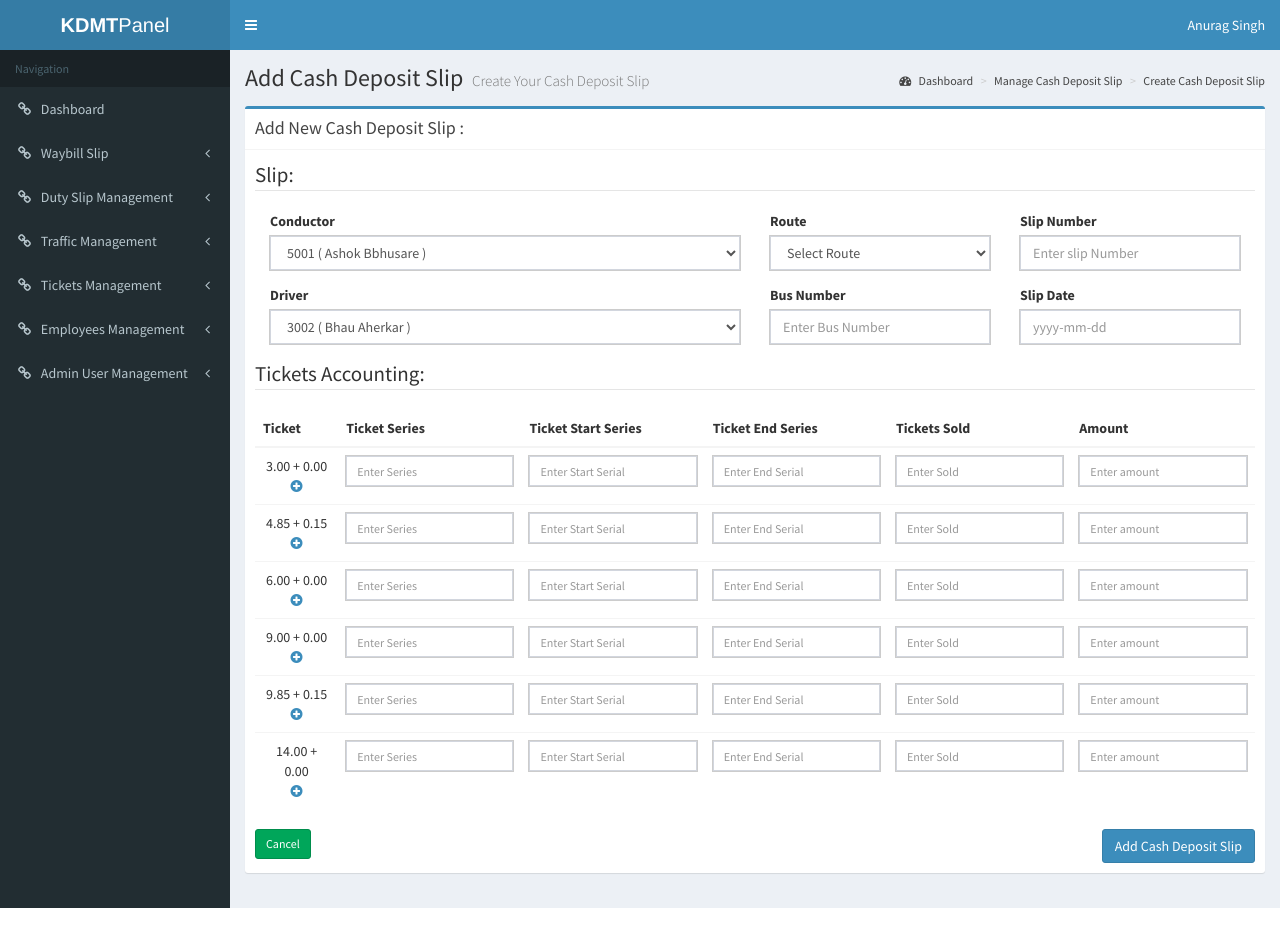
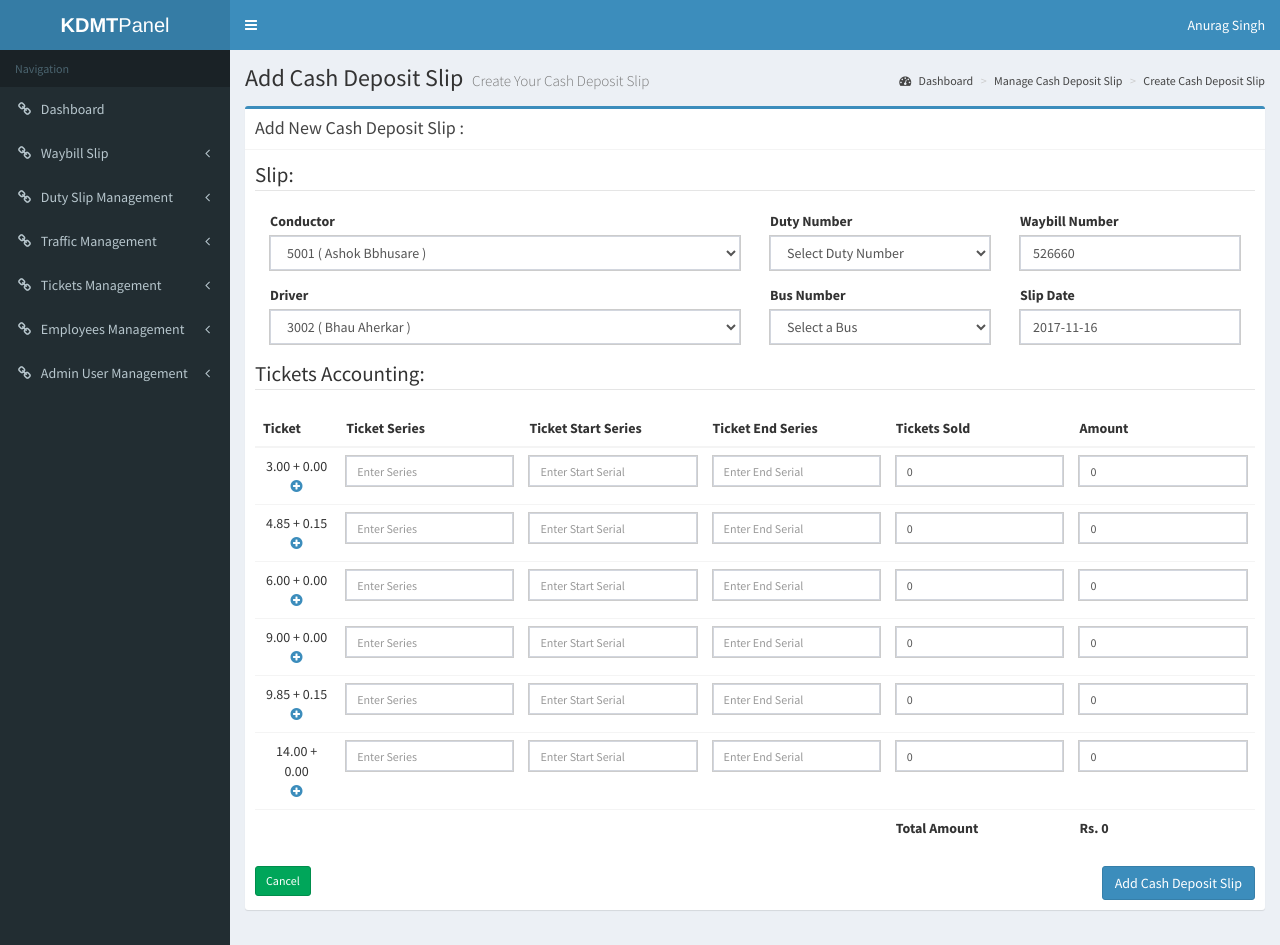
Before and after one commit to rag06/Bus-Transport-Duty-and-Ticket-Sheet, a CodeIgniter app: page /KDMT/admin/cashDepositSlip/cashDepositSlip/addCashDepositSlip in a window 1280 px wide. Before the commit the page ends 908 px from the top, so only its background shows below. Run offline with CodeIgniter, Linux system fonts and the light colour scheme; a user stored in the database is signed in; data comes from the database, SQL or seed files in the repository; both versions use the stored data as it was after the commit; data that the repository does not hold is empty; some web fonts are replaced.

Commit message:
waybill add page and other add ons

```diff
--- a/application/controllers/admin/cashDepositSlip/CashDepositSlip.php
+++ b/application/controllers/admin/cashDepositSlip/CashDepositSlip.php
@@ -28,12 +28,12 @@ class CashDepositSlip extends CI_Controller {
 			redirect('admin/login/login/index');
 		}
 		$data['result'] = $this->cashdepositslip_model->listCashDepositSlip();
-		$data['routes'] = array();
+		$data['duty'] = array();
 		$data['employees'] = array();
 		foreach ($data['result']['result'] as $row){
-			$routeRow= $this->bus_model->getBusRoute($row->cashDeposit_slip_RouteId);
+			$routeRow= $this->bus_model->getBusDuty($row->cashDeposit_slip_DutyId);
 			$empRow= $this->emp_model->getEmployee($row->cashDeposit_slip_ConductorEmpId);
-			$data['routes'][$routeRow[0]['Bus_Routes_Id']] = $routeRow;
+			$data['duty'][$routeRow[0]['bus_duty_Id']] = $routeRow;
 			$data['employees'][$empRow[0]['Employee_Id']] = $empRow;
 
 		}
@@ -47,8 +47,10 @@ class CashDepositSlip extends CI_Controller {
 			redirect('admin/login/index');
 		}
 		$data['employees'] = $this->emp_model->listEmployees();
-		$data['routes'] = $this->bus_model->listBusRoutes();
+		$data['duty'] = $this->bus_model->listBusDuty();
+		$data['busList'] = $this->bus_model->listBus();
 		$data['tickets'] = $this->tickets_model->listTickets();
+		$data['waybillno'] = $this->cashdepositslip_model->getCashDepositSlipNextNumber();
 
 		$this->load->view('admin/cashDepositSlip/addCashDepositSlip',$data);
 
@@ -61,7 +63,7 @@ class CashDepositSlip extends CI_Controller {
 				$data['header']= array(
 					'cashDeposit_slip_Number' => $this->input->post('slipNo'),
 					'cashDeposit_slip_ConductorEmpId' => $this->input->post('conductorEmpId'),
-					'cashDeposit_slip_RouteId' => $this->input->post('routeId'),
+					'cashDeposit_slip_DutyId' => $this->input->post('routeId'),
 					'cashDeposit_slip_BusNumber' => $this->input->post('busNumber'),
 					'cashDeposit_slip_DriverEmpId' => $this->input->post('driverEmpId'),
 					'cashDeposit_slip_Date' => $this->input->post('slipDate'),
@@ -115,9 +117,9 @@ class CashDepositSlip extends CI_Controller {
 		}
 		$data['result'] = $this->cashdepositslip_model->getCashDepositSlip($id);
 		$data['details'] = $this->cashdepositslip_model->getCashDepositSlipDetails($id);
-		$data['route'] = $this->bus_model->getBusRoute($data['result'][0]['cashDeposit_slip_RouteId']);
+		$data['currentduty'] = $this->bus_model->getBusDuty($data['result'][0]['cashDeposit_slip_DutyId']);
 		$data['employees'] = $this->emp_model->listEmployees();
-		$data['routes'] = $this->bus_model->listBusRoutes();
+		$data['duty'] = $this->bus_model->listBusDuty();
 
 		$tempTickets=$this->tickets_model->listTickets();
 		$tempArray=array();
@@ -137,7 +139,7 @@ class CashDepositSlip extends CI_Controller {
 					'cashDeposit_slip_Id' => $this->input->post('slipId'),
 					'cashDeposit_slip_Number' => $this->input->post('slipNo'),
 					'cashDeposit_slip_ConductorEmpId' => $this->input->post('conductorEmpId'),
-					'cashDeposit_slip_RouteId' => $this->input->post('routeId'),
+					'cashDeposit_slip_DutyId' => $this->input->post('routeId'),
 					'cashDeposit_slip_BusNumber' => $this->input->post('busNumber'),
 					'cashDeposit_slip_DriverEmpId' => $this->input->post('driverEmpId'),
 					'cashDeposit_slip_Date' => $this->input->post('slipDate'),
--- a/application/models/Bus_Model.php
+++ b/application/models/Bus_Model.php
@@ -94,7 +94,7 @@ Class Bus_Model extends CI_Model {
 	}
 
 	public function getBusDuty($id)
-	{			$query=$this->db->query("SELECT * FROM bus_duty  WHERE bus_duty_Id = $id");
+	{			$query=$this->db->query("SELECT * FROM bus_duty d ,bus_routes b WHERE b.Bus_Routes_Id = d.bus_duty_RouteId AND d.bus_duty_Id = $id");
 				return $query->result_array();
 	}
 
@@ -177,5 +177,21 @@ Class Bus_Model extends CI_Model {
 
 
 	}
+
+
+	/******************* Bus List ************************/
+
+	public function listBus() {
+
+		$this->db->select('*');
+		$this->db->from('bus_list');
+		$this->db->order_by('bus_number','asc');
+		$query = $this->db->get();
+		$data=array();
+		$data['result']=$query->result();
+		$data['records']=$query->num_rows();
+		return $data;
+
+	}
 }
 ?>
--- a/application/models/CashDepositSlip_Model.php
+++ b/application/models/CashDepositSlip_Model.php
@@ -17,6 +17,13 @@ Class CashDepositSlip_Model extends CI_Model {
 		 else {
 		return false;
 		}
+	}
+
+	public function getCashDepositSlipNextNumber() {
+
+		$query=$this->db->query("SELECT MAX(`cashDeposit_slip_Number` ) +1 AS WaybillNum FROM cashdeposit_slip");
+				return $query->result_array();
+
 	}
 
 	public function getCashDepositSlip($id) {
--- a/application/views/admin/cashDepositSlip/addCashDepositSlip.php
+++ b/application/views/admin/cashDepositSlip/addCashDepositSlip.php
@@ -26,7 +26,7 @@
 						  <h3 class="box-title">Add New  Cash Deposit Slip :</h3>
 						</div><!-- /.box-header -->
 						  <div class="box-body">
-							<form method="post" action="<?php echo base_url() ;?>admin/cashDepositSlip/cashDepositSlip/insertCashDepositSlip">
+							<form method="post" name="addWaybill" action="<?php echo base_url() ;?>admin/cashDepositSlip/cashDepositSlip/insertCashDepositSlip">
 								 <?php
 								echo "<div class='error_msg'>";
 								if (isset($error_message)) {
@@ -50,19 +50,19 @@
 										  </select>
 										</div>
 										<div class="form-group  col-md-3">
-										  <label for="routeId">Route</label>
+										  <label for="routeId">Duty Number</label>
 										  <select class="form-control" id="routeId" name="routeId" required>
-											<option value="">Select Route</option>
+											<option value="">Select Duty Number</option>
 										  <?php
-												foreach($routes['result'] as $route){
-													 echo '<option value="'.$route->Bus_Routes_Id.'" >'.$route->Bus_Routes_Number.' ( '.$route->Bus_Routes_Source.' - '.$route->Bus_Routes_Destination.' )</option>';
+												foreach($duty['result'] as $dutyrow){
+													 echo '<option value="'.$dutyrow->bus_duty_Id.'" >'.$dutyrow->Bus_Routes_Number.'|'.$dutyrow->bus_duty_Number.' ('.$dutyrow->Bus_Routes_Name.')</option>';
 												}
 											?>
 											</select>
 										</div>
 										<div class="form-group col-md-3">
-										  <label for="slipNo">Slip Number</label>
-										  <input type="text" class="form-control" id="slipNo" name="slipNo" placeholder="Enter slip Number">
+										  <label for="slipNo">Waybill Number</label>
+										  <input type="text" class="form-control" id="slipNo" name="slipNo" placeholder="Enter Waybill Number" value="<?php echo $waybillno[0]['WaybillNum'];?>">
 										</div>
 									</div>
 									<div class="">
@@ -80,12 +80,19 @@
 										</div>
 										<div class="form-group col-md-3">
 										  <label for="busNumber">Bus Number</label>
-										  <input type="text" class="form-control" id="busNumber" name="busNumber" placeholder="Enter Bus Number">
+										  <select class="form-control" id="busNumber" name="busNumber" placeholder="Enter Bus Number">
+												<option value="">Select a Bus </option>
+											  <?php
+												foreach($busList['result'] as $busrow){
+													 echo '<option value="'.$busrow->bus_number.'" >'.$busrow->bus_number.'</option>';
+												}
+											?>
+										  </select>
 										</div>
 
 										<div class="form-group col-md-3">
 										  <label for="slipDate">Slip Date</label>
-										  <input type="text" class="form-control" id="slipDate" name="slipDate" placeholder="yyyy-mm-dd">
+										  <input type="text" class="form-control" id="slipDate" name="slipDate" placeholder="yyyy-mm-dd" value="<?php echo date("Y-m-d");?>">
 										</div>
 									</div>
 								</fieldset>
@@ -109,20 +116,29 @@
 														<tr>
 															<td style="text-align:center">
 																<input type="hidden"  name="ticketId[]" value="<?php echo $ticketRow->tickets_Id ;?>">
+																<input type="hidden" class="ticketRate" name="ticketvalue[]" value="<?php echo ($ticketRow->tickets_Price+$ticketRow->tickets_ExtraPrice) ;?>">
 																<span><?php echo $ticketRow->tickets_Price ;?></span> + <span><?php echo $ticketRow->tickets_ExtraPrice ;?></span><br/>
 																<a href="javascript:void(0);" class="cloneTicketRow"><i class="fa fa-plus-circle" aria-hidden="true"></i></a>
+																<a href="javascript:void(0);" class="removeCloneTicketRow" style="display:none"><i class="fa fa-minus-circle btn btn-sm btn-danger" aria-hidden="true"></i></a>
 															</td>
 															<td> <input type="text" class="form-control input-sm" name="ticketSeries[]" placeholder="Enter Series"></td>
-															<td> <input type="text" class="form-control input-sm"  name="ticketStartSerial[]" placeholder="Enter Start Serial"></td>
-															<td> <input type="text" class="form-control input-sm" name="ticketEndSerial[]" placeholder="Enter End Serial"></td>
-															<td> <input type="text" class="form-control input-sm"  name="ticketsSold[]" placeholder="Enter Sold"></td>
-															<td> <input type="text" class="form-control input-sm" name="amount[]" placeholder="Enter amount"></td>
+															<td> <input type="text" class="form-control ticketStart input-sm"  name="ticketStartSerial[]" placeholder="Enter Start Serial"></td>
+															<td> <input type="text" class="form-control ticketEnd input-sm" name="ticketEndSerial[]" placeholder="Enter End Serial"></td>
+															<td> <input type="text" class="form-control  ticketQty input-sm" name="ticketsSold[]" placeholder="Enter Sold" value="0" /></td>
+															<td> <input type="text" class="form-control ticketAmount input-sm" onblur="calcTotal()" name="amount[]" placeholder="Enter amount"value="0"></td>
 														</tr>
 
 												<?php }
 												?>
 											</tbody>
-										<table>
+											<tfoot>
+												<tr>
+													<th colspan="4"></th>
+													<th>Total Amount</th>
+													<th>Rs. <span id="totalAmout">0</span></th>
+												</tr>
+											</tfoot>
+										</table>
 								</fieldset>
 
 
@@ -141,9 +157,94 @@
 			$('.cloneTicketRow').click(function(){
 				var $this     = $(this);
 				var $parentTR = $this.closest('tr');
-				 var $newTR = $parentTR.clone();
+				 var $newTR = $parentTR.clone(true,true);
 				 $newTR.find('.cloneTicketRow').hide();
+				 $newTR.find('.removeCloneTicketRow').show();
 				$newTR.insertAfter($parentTR);
 			});
+			$('.removeCloneTicketRow').click(function(){
+				var $this     = $(this);
+				var $parentTR = $this.closest('tr');
+				 var $newTR = $parentTR.remove();
+			});
+
+
+			$('.ticketEnd , .ticketStart').blur(function(){
+				var $this     = $(this);
+				var $parentTR = $this.closest('tr');
+				var start = $parentTR.find('.ticketStart').val();
+				var end = $parentTR.find('.ticketEnd').val();
+				var rate = $parentTR.find('.ticketRate').val();
+				var qty = (end-1)-start;
+				if(qty>0){
+					$parentTR.find('.ticketQty').val(qty);
+					$parentTR.find('.ticketAmount').val(qty *rate );
+				}
+				else{
+					$parentTR.find('.ticketQty').val(0);
+					$parentTR.find('.ticketAmount').val(0 );
+				}
+				calcTotal();
+			});
+
+			$('.ticketQty').blur(function(){
+				var $this     = $(this);
+				var $parentTR = $this.closest('tr');
+				var qty = $parentTR.find('.ticketQty').val();
+				var rate = $parentTR.find('.ticketRate').val();
+				$parentTR.find('.ticketAmount').val(qty *rate );
+				calcTotal();
+			});
+
+
 		});
+		function calcTotal(){
+			var sum = 0;
+
+			$(".ticketAmount").each(function() {
+				var val = $.trim( $(this).val() );
+
+				if ( val ) {
+					val = parseFloat( val.replace( /^\$/, "" ) );
+
+					sum += !isNaN( val ) ? val : 0;
+				}
+			});
+
+			$("#totalAmout").text(sum);
+		}
 	 </script>
+	  <script>
+	 $(function() {
+	  $("form[name='addWaybill']").validate({
+		// Specify validation rules
+		rules: {
+		  // The key name on the left side is the name attribute
+		  // of an input field. Validation rules are defined
+		  // on the right side
+		  conductorEmpId: {
+			required:true
+		  },
+		  routeId: "required",
+		  slipNo: "required",
+		  driverEmpId: "required",
+		  busNumber: "required",
+		  slipDate: "required",
+		},
+		// Specify validation error messages
+		messages: {
+		  conductorEmpId: "Please select a valid Condutor",
+		  routeId: "Please select a valid  Duty ",
+		  slipNo: "Please enter a valid Waybill Number",
+		  driverEmpId: "Please select a valid Driver",
+		  busNumber: "Please enter a valid Bus Number",
+		  slipDate: "Please enter a valid Slip Date"
+		},
+		// Make sure the form is submitted to the destination defined
+		// in the "action" attribute of the form when valid
+		submitHandler: function(form) {
+		  form.submit();
+		}
+	  });
+	});
+	 </script>
--- a/application/views/admin/cashDepositSlip/index.php
+++ b/application/views/admin/cashDepositSlip/index.php
@@ -45,14 +45,14 @@
 									<tr>
 									  <td><?php echo $i;?>.</td>
 									  <td><?php echo $row->cashDeposit_slip_Number;?></td>
-									  <td><?php echo $routes[$row->cashDeposit_slip_RouteId][0]['Bus_Routes_Number'];?></td>
+									  <td><?php echo $duty[$row->cashDeposit_slip_DutyId][0]['Bus_Routes_Number'];?></td>
 									  <td><?php echo $employees[$row->cashDeposit_slip_ConductorEmpId][0]['Employee_Number'];?></td>
 									  <td><?php echo $row->cashDeposit_slip_BusNumber;?></td>
 									  <td><?php echo $row->cashDeposit_slip_Date;?></td>
 									  <td>
-										<a href="<?php echo base_url() ;?>admin/cashDepositSlip/cashDepositSlip/editCashDepositSlip/<?php echo $row->cashDeposit_slip_Id;?>" class="btn  btn-info btn-sm" >Edit</a>
+										<a href="<?php echo base_url() ;?>admin/cashDepositSlip/cashDepositSlip/editCashDepositSlip/<?php echo $row->cashDeposit_slip_Id;?>" class="btn admin-btn btn-info btn-sm" >Edit</a>
 
-										<button onclick="deleteCashDepositSlip(<?php echo $row->cashDeposit_slip_Id;?>)" class="btn  btn-danger btn-sm">Delete</button>
+										<button onclick="deleteCashDepositSlip(<?php echo $row->cashDeposit_slip_Id;?>)" class="btn admin-btn  btn-danger btn-sm">Delete</button>
 									  </td>
 									</tr>
 										<?php $i++;}?>
```
Also changed, not shown: application/views/admin/cashDepositSlip/editCashDepositSlip.php (+6 -6 lines), tickets.sql (+46 -23 lines).
